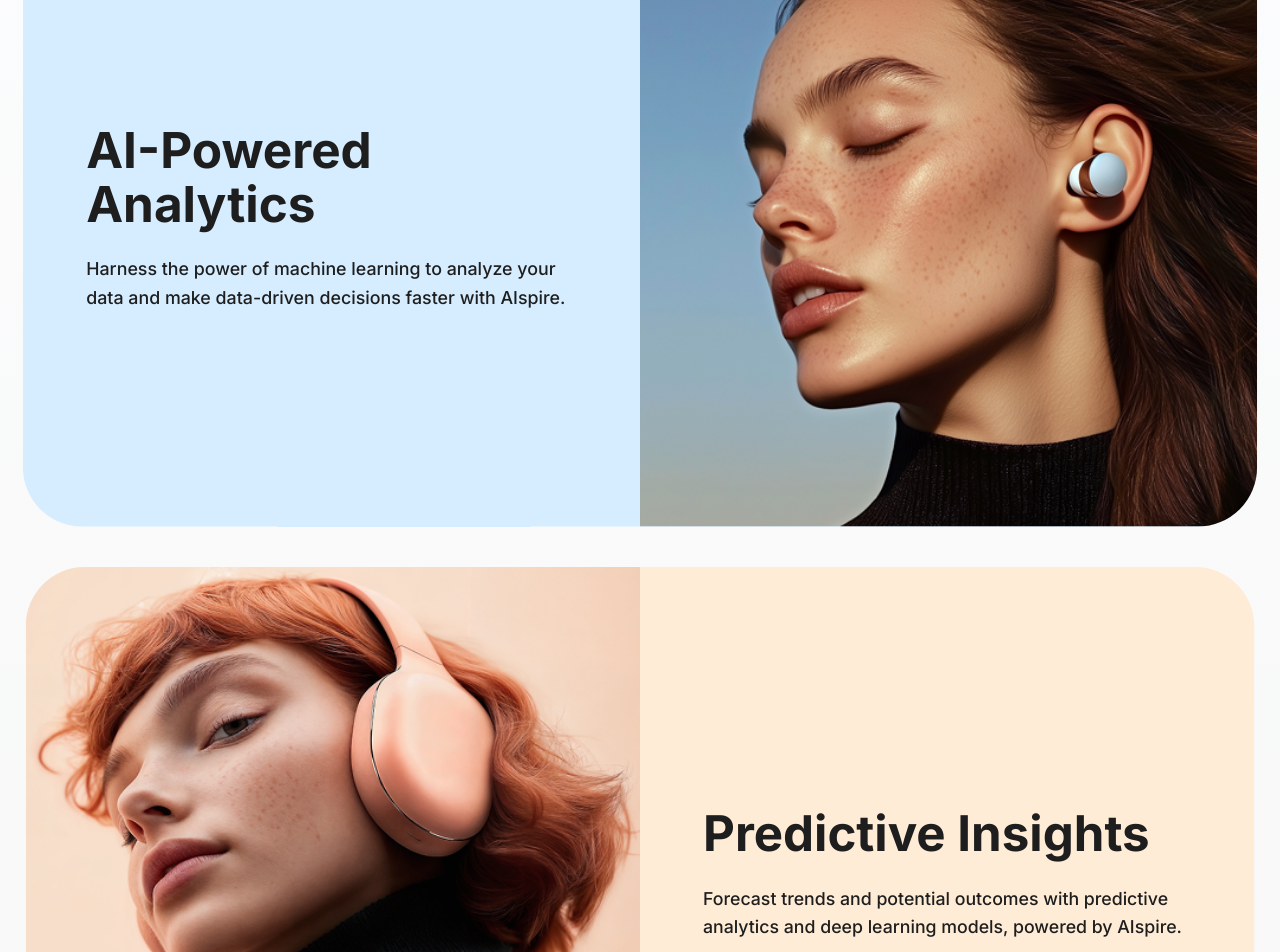
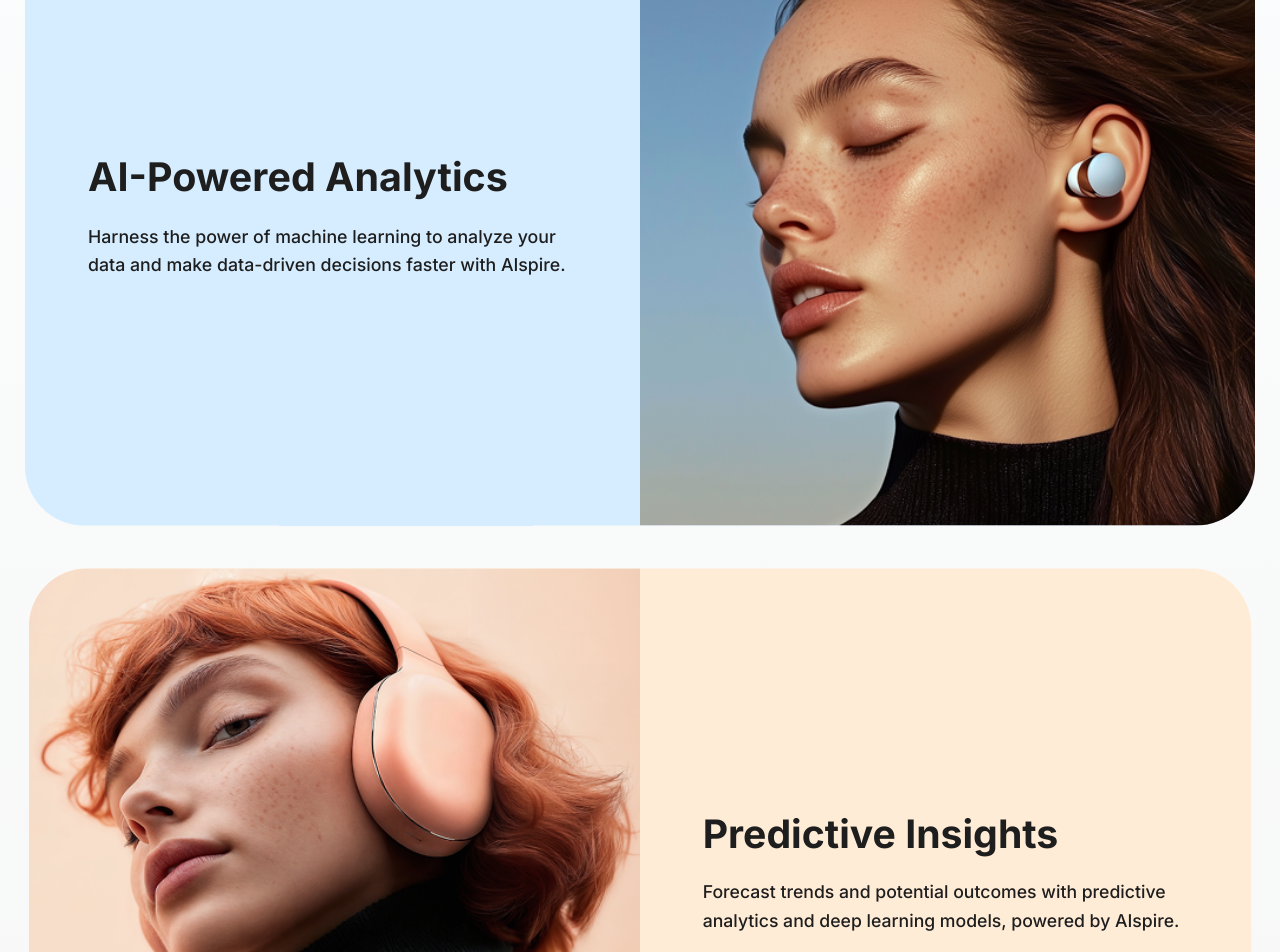
Before and after one commit to MarufAlAslam/alspire-react-vite-typescript-tailwind, a React (Vite) app: page / in a window 1280 px wide. Shown: the part 1640-2592 px from the top of the page. Built offline with nearby package versions, Linux system fonts and the light colour scheme.

Commit message:
:sparkles: responsive for tab

```diff
--- a/src/components/CTA.tsx
+++ b/src/components/CTA.tsx
@@ -39,9 +39,9 @@ export function CTA() {
               </p>
 
               {/* CTA Buttons */}
-              <div className="flex flex-wrap gap-4">
+              <div className="flex flex-col md:flex-row flex-wrap gap-4">
                 <motion.button
-                  className="bg-white text-black rounded-[15px] py-[14px] px-[20px] text-[18px] font-semibold relative overflow-hidden group"
+                  className="w-full md:w-auto bg-white text-black rounded-[15px] py-[14px] px-[20px] text-[18px] font-semibold relative overflow-hidden group"
                   whileHover={{ scale: 1.02 }}
                   whileTap={{ scale: 0.98 }}
                 >
@@ -56,7 +56,7 @@ export function CTA() {
                 </motion.button>
 
                 <motion.button
-                  className="bg-transparent border-2 border-white text-white rounded-[15px] py-[14px] px-[20px] text-[18px] font-semibold relative overflow-hidden group flex items-center gap-2"
+                  className="w-full md:w-auto bg-transparent text-white rounded-[15px] py-[14px] px-[20px] text-[18px] font-semibold relative overflow-hidden group flex items-center gap-2 justify-center"
                   whileHover={{ scale: 1.02 }}
                   whileTap={{ scale: 0.98 }}
                 >
@@ -99,15 +99,15 @@ export function CTA() {
 
               {/* Vertical slider for desktop (>= 1200px) */}
                 <motion.div
-                className="hidden xl:flex flex-col gap-6 justify-end"
+                  className="hidden xl:flex flex-col gap-6 justify-end h-[600px]"
                   animate={{
-                  y: [0, -1 * (330 + 24) * sliderImages.length],
+                    y: [0, -1 * (330 + 24) * duplicatedImages.length],
                   }}
                   transition={{
                     y: {
                       repeat: Infinity,
                       repeatType: "loop",
-                    duration: 20,
+                      duration: 40,
                       ease: "linear",
                     },
                   }}
--- a/src/components/Features.tsx
+++ b/src/components/Features.tsx
@@ -47,21 +47,30 @@ function Card({ card, index }: { card: typeof cards[0]; index: number }) {
     [0.92, 1]
   );
 
+  const topPosition = `calc(150px + ${index * 25}px)`;
+
   return (
     <motion.div
       ref={ref}
       style={{
         scale,
-        top: `calc(150px + ${index * 25}px)`,
         backgroundColor: card.bg,
       }}
-      className="sticky rounded-[60px] min-h-[500px] flex items-center overflow-hidden z-10"
+      className="md:sticky rounded-[60px] min-h-[500px] flex items-center overflow-hidden z-10 mb-8 md:mb-0"
+      data-index={index}
     >
+      <style>{`
+        @media (min-width: 768px) {
+          [data-index="${index}"] {
+            top: ${topPosition};
+          }
+        }
+      `}</style>
       <div className="grid md:grid-cols-2 w-full h-full">
         {card.imagePosition === "left" ? (
           <>
-            {/* Left Image */}
-            <div className="h-full">
+            {/* Left Image - Desktop / Bottom - Mobile */}
+            <div className="h-full order-2 md:order-1">
               <img
                 src={card.image}
                 alt={card.title}
@@ -69,9 +78,9 @@ function Card({ card, index }: { card: typeof cards[0]; index: number }) {
               />
             </div>
 
-            {/* Right Content */}
-            <div className="flex flex-col justify-center px-16 py-12">
-              <h2 className="text-[50px] font-bold leading-[1.1] mb-6" style={{ color: "#1e1e1e" }}>
+            {/* Right Content - Desktop / Top - Mobile */}
+            <div className="flex flex-col justify-center px-8 md:px-16 py-8 md:py-12 order-1 md:order-2">
+              <h2 className="text-[30px] xl:text-[40px] font-bold leading-[1.1] mb-6" style={{ color: "#1e1e1e" }}>
                 {card.title}
               </h2>
 
@@ -82,9 +91,9 @@ function Card({ card, index }: { card: typeof cards[0]; index: number }) {
           </>
         ) : (
           <>
-            {/* Left Content */}
-            <div className="flex flex-col justify-center px-16 py-12">
-              <h2 className="text-[50px] font-bold leading-[1.1] mb-6" style={{ color: "#1e1e1e" }}>
+            {/* Left Content - Desktop / Top - Mobile */}
+            <div className="flex flex-col justify-center px-8 md:px-16 py-8 md:py-12 order-1">
+              <h2 className="text-[30px] xl:text-[40px] font-bold leading-[1.1] mb-6" style={{ color: "#1e1e1e" }}>
                 {card.title}
               </h2>
 
@@ -93,8 +102,8 @@ function Card({ card, index }: { card: typeof cards[0]; index: number }) {
               </p>
             </div>
 
-            {/* Right Image */}
-            <div className="h-full">
+            {/* Right Image - Desktop / Bottom - Mobile */}
+            <div className="h-full order-2">
               <img
                 src={card.image}
                 alt={card.title}
--- a/src/components/Hero.tsx
+++ b/src/components/Hero.tsx
@@ -49,9 +49,9 @@ export function Hero() {
           initial={{ opacity: 0, y: 20 }}
           animate={{ opacity: 1, y: 0 }}
           transition={{ duration: 0.5, delay: 0.3 }}
-          className="flex flex-wrap gap-4 justify-center pt-2"
+          className="flex flex-col md:flex-row flex-wrap gap-4 justify-center pt-2 w-full max-w-md mx-auto md:max-w-none"
         >
-          <button className="bg-black text-white text-[16px] font-semibold px-8 py-[14px] rounded-[15px] transition-all duration-200 relative overflow-hidden group flex items-center justify-center">
+          <button className="w-full md:w-auto bg-black text-white text-[16px] font-semibold px-8 py-[14px] rounded-[15px] transition-all duration-200 relative overflow-hidden group flex items-center justify-center">
             <span className="inline-block transition-transform duration-300 ease-in-out group-hover:-translate-y-[150%] whitespace-nowrap">
               Get Started
             </span>
@@ -60,7 +60,7 @@ export function Hero() {
             </span>
           </button>
 
-          <button className="bg-white border-2 border-gray-200 text-black text-[16px] font-semibold px-8 py-[14px] rounded-[15px] transition-all duration-200 relative overflow-hidden group flex items-center justify-center">
+          <button className="w-full md:w-auto bg-white border-2 border-gray-200 text-black text-[16px] font-semibold px-8 py-[14px] rounded-[15px] transition-all duration-200 relative overflow-hidden group flex items-center justify-center">
             <span className="transition-transform duration-300 ease-in-out group-hover:-translate-y-[150%] whitespace-nowrap flex items-center gap-2">
               Request a Demo
               <svg className="w-4 h-4" fill="none" stroke="currentColor" viewBox="0 0 24 24">
@@ -115,6 +115,12 @@ export function Hero() {
           animation: scroll 20s linear infinite;
         }
 
+        @media (max-width: 768px) {
+          .animate-scroll {
+            animation: scroll 12s linear infinite;
+          }
+        }
+
         .animate-scroll:hover {
           animation-play-state: paused;
         }
```
Lines whose indentation alone changed are shown as unchanged.
